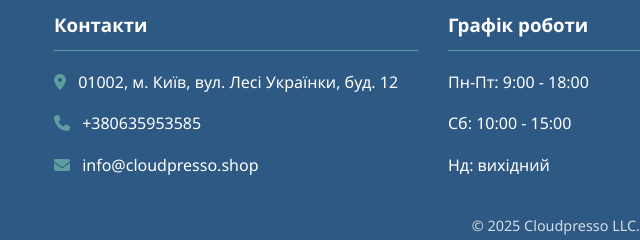
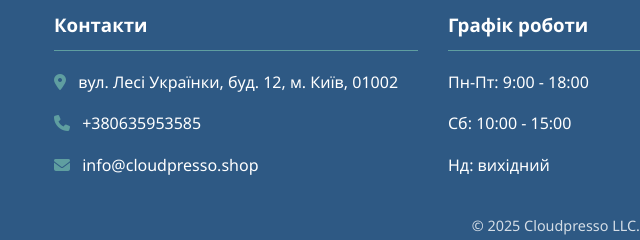
Before and after one commit to Cosmonaut67/cloudpresso.shop-, a plain HTML site: page index.html in a window 1280 px wide. Shown: the part 1632-1872 px from the top of the page, 10-650 px from the left. Drawn offline with Linux system fonts and the light colour scheme.

Commit message:
Update index.html

```diff
--- a/index.html
+++ b/index.html
@@ -296,7 +296,7 @@
             <div class="footer-grid">
                 <div class="footer-section">
                     <h3>Контакти</h3>
-                    <p><i class="fas fa-map-marker-alt"></i> 01002, м. Київ, вул. Лесі Українки, буд. 12</p>
+                    <p><i class="fas fa-map-marker-alt"></i> вул. Лесі Українки, буд. 12, м. Київ, 01002</p>
                     <p><i class="fas fa-phone"></i> +380635953585</p>
                     <p><i class="fas fa-envelope"></i> info@cloudpresso.shop</p>
                 </div>
```
